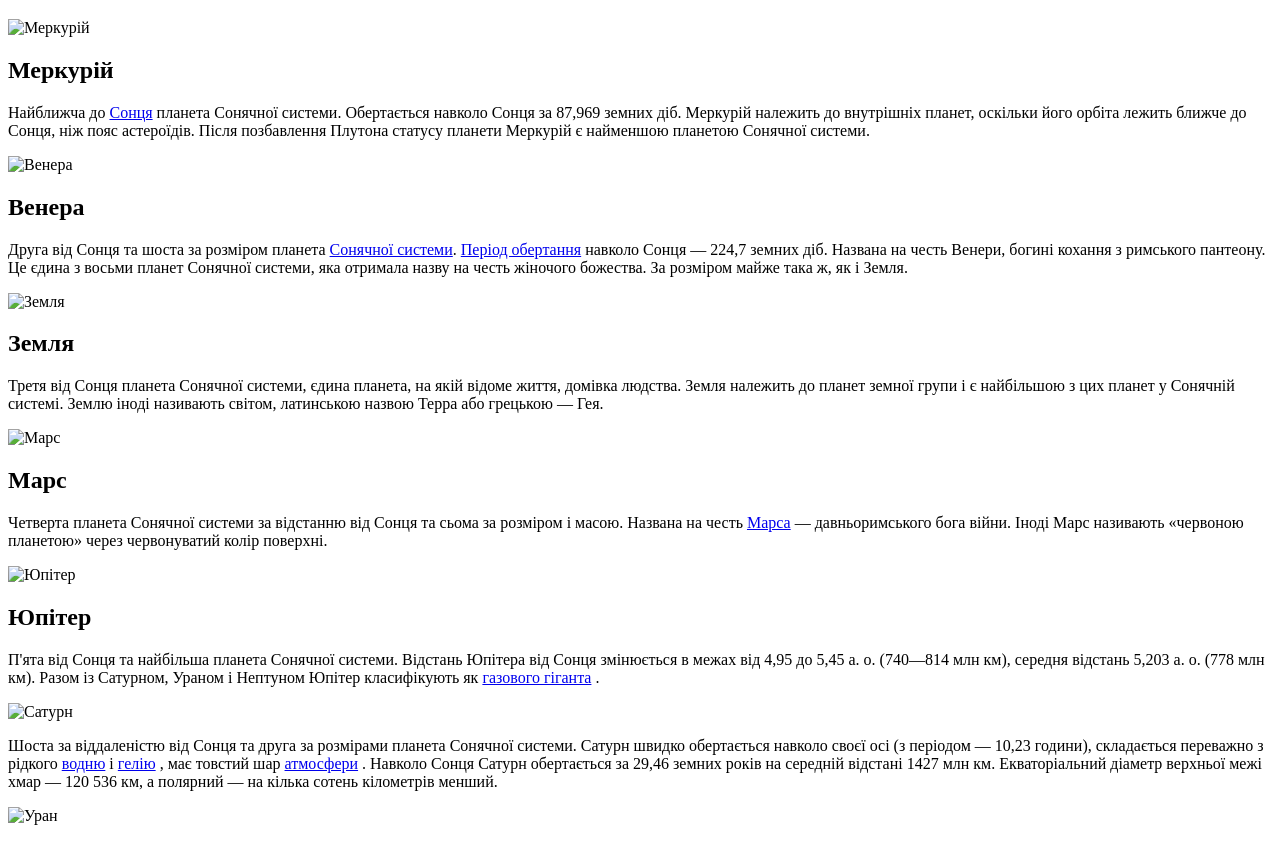
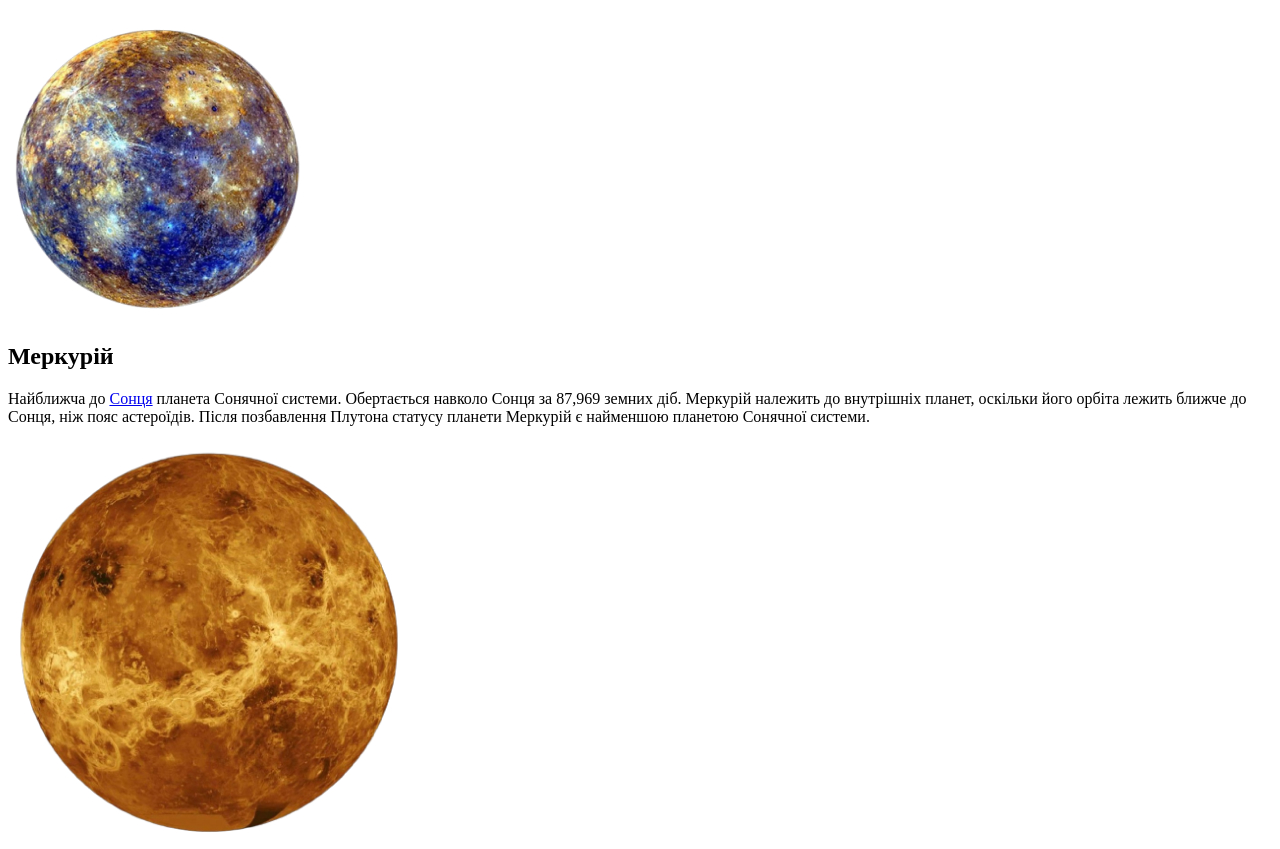
Before and after one commit to OlegL97/html-project, a plain HTML site: page index.html in a window 1280 px wide. Shown: the part 61-910 px from the top of the page. Drawn offline with Linux system fonts and the light colour scheme; the site is published under a folder, as on GitHub Pages, so addresses that start at the root find nothing.

Commit message:
add Task1

```diff
--- a/index.html
+++ b/index.html
@@ -14,7 +14,7 @@
     <main>
         <h1>ПЛАНЕТИ СОНЯЧНОЇ СИСТЕМИ</h1>
     <div>
-        <img src="/img/меркурій.jpg" alt="Меркурій">
+        <img src="img/меркурій.jpg" alt="Меркурій">
     </div>
     <h2>
         Меркурій
@@ -23,7 +23,7 @@
         Найближча до <a href="https://uk.wikipedia.org/wiki/%D0%A1%D0%BE%D0%BD%D1%86%D0%B5">Сонця</a> планета Сонячної системи. Обертається навколо Сонця за 87,969 земних діб. Меркурій належить до внутрішніх планет, оскільки його орбіта лежить ближче до Сонця, ніж пояс астероїдів. Після позбавлення Плутона статусу планети Меркурій є найменшою планетою Сонячної системи.
     </p>
     <div>
-        <img src="/img/венера.jpg" alt="Венера">
+        <img src="img/венера.jpg" alt="Венера">
     </div>
     <h2>
         Венера
@@ -32,7 +32,7 @@
         Друга від Сонця та шоста за розміром планета <a href="https://ru.wikipedia.org/wiki/%D0%A1%D0%BE%D0%BB%D0%BD%D0%B5%D1%87%D0%BD%D0%B0%D1%8F_%D1%81%D0%B8%D1%81%D1%82%D0%B5%D0%BC%D0%B0">Сонячної системи</a>. <a href="https://ru.wikipedia.org/wiki/%D0%9E%D1%80%D0%B1%D0%B8%D1%82%D0%B0%D0%BB%D1%8C%D0%BD%D1%8B%D0%B9_%D0%BF%D0%B5%D1%80%D0%B8%D0%BE%D0%B4"> Період обертання</a> навколо Сонця — 224,7 земних діб. Названа на честь Венери, богині кохання з римського пантеону. Це єдина з восьми планет Сонячної системи, яка отримала назву на честь жіночого божества. За розміром майже така ж, як і Земля.
     </p>
     <div>
-        <img src="/img/земля.jpg" alt="Земля">
+        <img src="img/земля.jpg" alt="Земля">
     </div>
     <h2>
         Земля
@@ -41,7 +41,7 @@
         Третя від Сонця планета Сонячної системи, єдина планета, на якій відоме життя, домівка людства. Земля належить до планет земної групи і є найбільшою з цих планет у Сонячній системі. Землю іноді називають світом, латинською назвою Терра або грецькою — Гея.
      </p>
     <div>
-        <img src="/img/марс.jpg" alt="Марс">
+        <img src="img/марс.jpg" alt="Марс">
     </div>
     <h2>
         Марс
@@ -50,7 +50,7 @@
         Четверта планета Сонячної системи за відстанню від Сонця та сьома за розміром і масою. Названа на честь <a href="https://ru.wikipedia.org/wiki/%D0%9C%D0%B0%D1%80%D1%81">Марса</a>  — давньоримського бога війни. Іноді Марс називають «червоною планетою» через червонуватий колір поверхні.
     </p>
     <div>
-        <img src="/img/юпітер.jpg" alt="Юпітер">
+        <img src="img/юпітер.jpg" alt="Юпітер">
     </div>
     <h2>
         Юпітер
@@ -59,13 +59,13 @@
         П'ята від Сонця та найбільша планета Сонячної системи. Відстань Юпітера від Сонця змінюється в межах від 4,95 до 5,45 а. о. (740—814 млн км), середня відстань 5,203 а. о. (778 млн км). Разом із Сатурном, Ураном і Нептуном Юпітер класифікують як <a href="https://ru.wikipedia.org/wiki/%D0%93%D0%B0%D0%B7%D0%BE%D0%B2%D1%8B%D0%B5_%D0%B3%D0%B8%D0%B3%D0%B0%D0%BD%D1%82%D1%8B">газового гіганта</a> .
     </p>
     <div>
-        <img src="/img/сатурн.jpg" alt="Сатурн">
+        <img src="img/сатурн.jpg" alt="Сатурн">
     </div>
     <p>
         Шоста за віддаленістю від Сонця та друга за розмірами планета Сонячної системи. Сатурн швидко обертається навколо своєї осі (з періодом — 10,23 години), складається переважно з рідкого <a href="https://ru.wikipedia.org/wiki/%D0%96%D0%B8%D0%B4%D0%BA%D0%B8%D0%B9_%D0%B2%D0%BE%D0%B4%D0%BE%D1%80%D0%BE%D0%B4">водню</a>  і <a href="https://ru.wikipedia.org/wiki/%D0%96%D0%B8%D0%B4%D0%BA%D0%B8%D0%B9_%D0%B3%D0%B5%D0%BB%D0%B8%D0%B9">гелію</a> , має товстий шар <a href="https://ru.wikipedia.org/wiki/%D0%90%D1%82%D0%BC%D0%BE%D1%81%D1%84%D0%B5%D1%80%D0%B0">атмосфери</a> . Навколо Сонця Сатурн обертається за 29,46 земних років на середній відстані 1427 млн км. Екваторіальний діаметр верхньої межі хмар — 120 536 км, а полярний — на кілька сотень кілометрів менший.
     </p>
     <div>
-        <img src="/img/уран.jpg" alt="Уран">
+        <img src="img/уран.jpg" alt="Уран">
     </div>
     <h2>
         Уран
@@ -74,7 +74,7 @@
         Сьома від Сонця велика планета Сонячної системи, що належить до планет-гігантів. Діаметр Урана в 4 рази, а його маса — в 14,5 раза більші за земні, що робить його третьою за діаметром і четвертою за масою планетою Сонячної системи.
     </p>
     <div>
-    <img src="/img/нептун.jpg" alt="Нептун">
+    <img src="img/нептун.jpg" alt="Нептун">
     </div>
     <h2>
         Нептун
```
